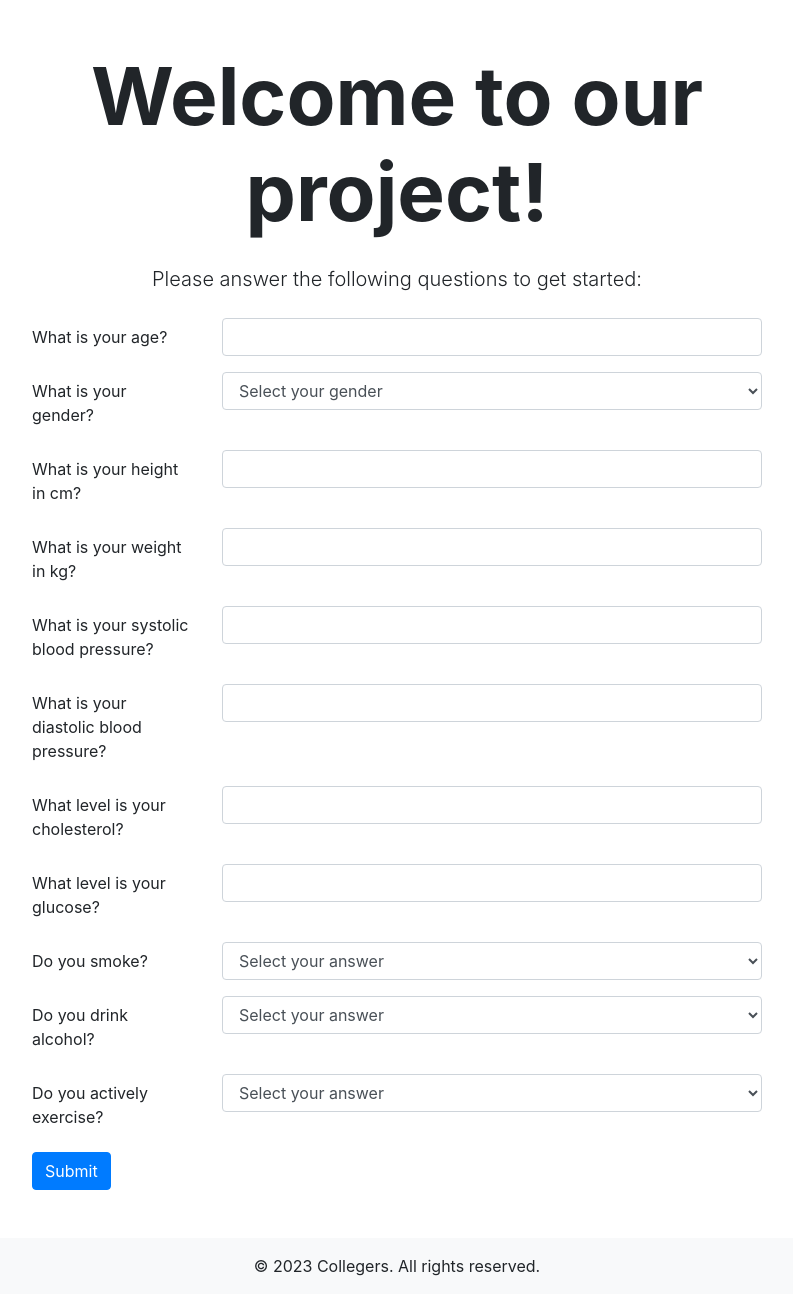
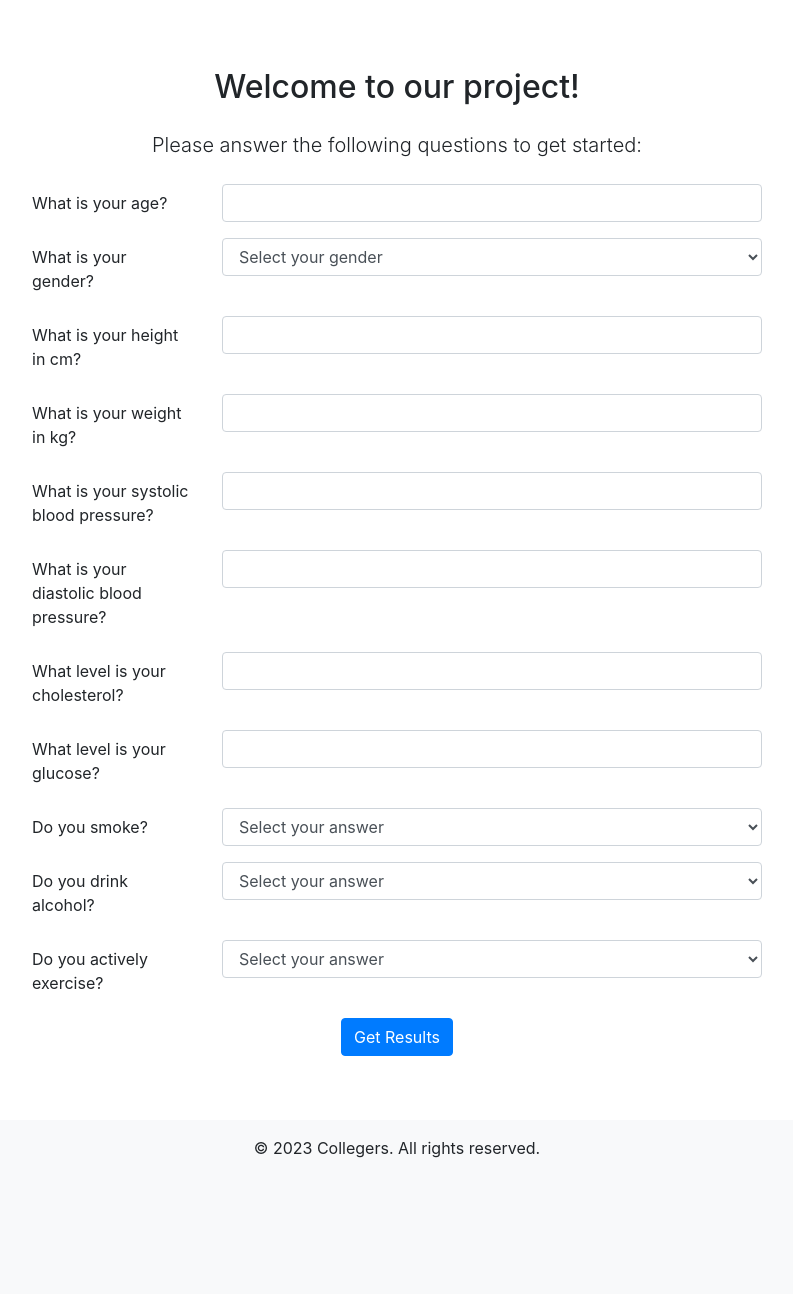
Before and after one commit to jjames003/cvdRiskFactors, a Django app: page / in a window 1280 px wide. Shown: the part 56-1350 px from the top of the page, without its empty margins (243-1036 px from the left). After the commit the page ends 1214 px from the top, so only its background shows below. Run offline with Django 4.2, Linux system fonts and the light colour scheme; some libraries are stand-ins or nearby versions.

Commit message:
Updated version of project

```diff
--- a/cvdRiskFactors/urls.py
+++ b/cvdRiskFactors/urls.py
@@ -1,23 +1,9 @@
-"""cvdRiskFactors URL Configuration
-
-The `urlpatterns` list routes URLs to views. For more information please see:
-    https://docs.djangoproject.com/en/4.1/topics/http/urls/
-Examples:
-Function views
-    1. Add an import:  from my_app import views
-    2. Add a URL to urlpatterns:  path('', views.home, name='home')
-Class-based views
-    1. Add an import:  from other_app.views import Home
-    2. Add a URL to urlpatterns:  path('', Home.as_view(), name='home')
-Including another URLconf
-    1. Import the include() function: from django.urls import include, path
-    2. Add a URL to urlpatterns:  path('blog/', include('blog.urls'))
-"""
 from django.contrib import admin
 from django.urls import path
 from . import views
 
 urlpatterns = [
-    path("admin/", admin.site.urls),
-    path("", views.home, name='home'),
+    path('admin/', admin.site.urls),
+    path('', views.home, name='home'),
+    path('results/', views.results, name='results')
 ]
--- a/cvdRiskFactors/views.py
+++ b/cvdRiskFactors/views.py
@@ -1,4 +1,26 @@
 from django.shortcuts import render
+from modelTraining.main import CardioRiskPredictor
 
 def home(request):
-    return render(request, 'home.html')
+    if request.method == 'POST':
+        age = int(request.POST.get('age'))
+        gender = int(request.POST.get('gender'))
+        height = float(request.POST.get('height'))
+        weight = float(request.POST.get('weight'))
+        ap_hi = int(request.POST.get('ap_hi'))
+        ap_lo = int(request.POST.get('ap_lo'))
+        cholesterol = int(request.POST.get('cholesterol'))
+        gluc = int(request.POST.get('gluc'))
+        smoke = int(request.POST.get('smoke'))
+        alco = int(request.POST.get('alco'))
+        active = int(request.POST.get('active'))
+
+        predictor = CardioRiskPredictor(model_file="modelTraining/model.pkl")
+        percentage = predictor.predict(age, gender, height, weight, ap_hi, ap_lo, cholesterol, gluc, smoke, alco, active)
+
+        return render(request, 'results.html', {'percentage': percentage})
+    else:
+        return render(request, 'home.html')
+
+def results(request):
+    return render(request, 'results.html')
--- /dev/null
+++ b/templates/base.html
@@ -0,0 +1,60 @@
+<!doctype html>
+<html lang="en">
+<head>
+    <meta charset="UTF-8"/>
+    <meta name="viewport" content="width=device-width, initial-scale=1.0"/>
+    <meta http-equiv="X-UA-Compatible" content="ie=edge"/>
+    <script src="https://ajax.googleapis.com/ajax/libs/jquery/3.5.1/jquery.min.js"></script>
+    <script src="https://stackpath.bootstrapcdn.com/bootstrap/4.3.1/js/bootstrap.min.js"
+          integrity="sha384-JjSmVgyd0p3pXB1rRibZUAYoIIy6OrQ6VrjIEaFf/nJGzIxFDsf4x0xIM+B07jRM"
+          crossorigin="anonymous"></script>
+
+    <link rel="stylesheet" href="https://stackpath.bootstrapcdn.com/bootstrap/4.3.1/css/bootstrap.min.css"
+          integrity="sha384-ggOyR0iXCbMQv3Xipma34MD+dH/1fQ784/j6cY/iJTQUOhcWr7x9JvoRxT2MZw1T" crossorigin="anonymous"/>
+    <link rel="stylesheet" href="https://use.fontawesome.com/releases/v5.7.2/css/all.css"
+          integrity="sha384-fnmOCqbTlWIlj8LyTjo7mOUStjsKC4pOpQbqyi7RrhN7udi9RwhKkMHpvLbHG9Sr" crossorigin="anonymous"/>
+
+    <title>CTP Spring Project</title>
+
+
+    <style>
+        .center {
+            display: flex;
+            flex-direction: column;
+            align-items: center;
+            justify-content: center;
+            height: 100vh;
+        }
+
+        h1 {
+            font-size: 5rem;
+            font-weight: bold;
+            text-align: center;
+        }
+
+        p {
+            font-size: 1rem;
+            text-align: center;
+        }
+
+
+    </style>
+</head>
+<body>
+    <body>
+        <nav class="navbar navbar-expand-lg navbar-light bg-light">
+          <a class="navbar-brand" href="#">The Collegers</a>
+          <button class="navbar-toggler" type="button" data-toggle="collapse" data-target="#navbarNav"
+                  aria-controls="navbarNav" aria-expanded="false" aria-label="Toggle navigation">
+            <span class="navbar-toggler-icon"></span>
+          </button>
+        </nav>
+        <div id="content" , name="content" , style=" padding-top:20px">
+			{% block content %}
+			{% endblock %}
+		</div>
+
+
+
+	</body>
+</html>
--- a/templates/home.html
+++ b/templates/home.html
@@ -1,71 +1,26 @@
-<!doctype html>
-<html lang="en">
-<head>
-    <meta charset="UTF-8"/>
-    <meta name="viewport" content="width=device-width, initial-scale=1.0"/>
-    <meta http-equiv="X-UA-Compatible" content="ie=edge"/>
-    <script src="https://ajax.googleapis.com/ajax/libs/jquery/3.5.1/jquery.min.js"></script>
-    <script src="https://stackpath.bootstrapcdn.com/bootstrap/4.3.1/js/bootstrap.min.js"
-          integrity="sha384-JjSmVgyd0p3pXB1rRibZUAYoIIy6OrQ6VrjIEaFf/nJGzIxFDsf4x0xIM+B07jRM"
-          crossorigin="anonymous"></script>
+{% extends 'base.html' %}
+{% load static %}
 
-    <link rel="stylesheet" href="https://stackpath.bootstrapcdn.com/bootstrap/4.3.1/css/bootstrap.min.css"
-          integrity="sha384-ggOyR0iXCbMQv3Xipma34MD+dH/1fQ784/j6cY/iJTQUOhcWr7x9JvoRxT2MZw1T" crossorigin="anonymous"/>
-    <link rel="stylesheet" href="https://use.fontawesome.com/releases/v5.7.2/css/all.css"
-          integrity="sha384-fnmOCqbTlWIlj8LyTjo7mOUStjsKC4pOpQbqyi7RrhN7udi9RwhKkMHpvLbHG9Sr" crossorigin="anonymous"/>
+{% block content %}
 
-    <title>CTP Spring Project</title>
-
-
-    <style>
-        .center {
-            display: flex;
-            flex-direction: column;
-            align-items: center;
-            justify-content: center;
-            height: 100vh;
-        }
-
-        h1 {
-            font-size: 5rem;
-            font-weight: bold;
-            text-align: center;
-        }
-
-        p {
-            font-size: 1rem;
-            text-align: center;
-        }
-
-
-    </style>
-</head>
-<body>
-    <body>
-        <nav class="navbar navbar-expand-lg navbar-light bg-light">
-          <a class="navbar-brand" href="#">The Collegers</a>
-          <button class="navbar-toggler" type="button" data-toggle="collapse" data-target="#navbarNav"
-                  aria-controls="navbarNav" aria-expanded="false" aria-label="Toggle navigation">
-            <span class="navbar-toggler-icon"></span>
-          </button>
-        </nav>
 
         <div class="container my-5">
           <div class="row justify-content-center">
             <div class="col-lg-8">
-              <h1 class="mb-4 text-center">Welcome to our project!</h1>
+              <h2 class="mb-4 text-center">Welcome to our project!</h2>
               <p class="lead mb-4 text-center">Please answer the following questions to get started:</p>
-              <form>
+              <form id="home" method="POST" action="{% url 'home' %}">
+                {% csrf_token %}
                 <div class="form-group row">
                   <label for="age" class="col-sm-3 col-form-label">What is your age?</label>
                   <div class="col-sm-9">
-                    <input type="number" class="form-control" id="age" min="1" max="100" required>
+                    <input type="number" class="form-control" id="age" name="age" min="1" max="100" required>
                   </div>
                 </div>
                 <div class="form-group row">
                   <label for="gender" class="col-sm-3 col-form-label">What is your gender?</label>
                   <div class="col-sm-9">
-                    <select class="form-control" id="gender" required>
+                    <select class="form-control" id="gender" name="gender" required>
                       <option value="" selected disabled>Select your gender</option>
                       <option value="1">Male</option>
                       <option value="2">Female</option>
@@ -75,43 +30,43 @@
                 <div class="form-group row">
                   <label for="height" class="col-sm-3 col-form-label">What is your height in cm?</label>
                   <div class="col-sm-9">
-                    <input type="number" class="form-control" id="height" min="50" max="280" required>
+                    <input type="number" class="form-control" id="height" name="height" min="50" max="280" required>
                   </div>
                 </div>
                 <div class="form-group row">
                   <label for="weight" class="col-sm-3 col-form-label">What is your weight in kg?</label>
                   <div class="col-sm-9">
-                    <input type="number" class="form-control" id="weight" min="15" max="125" required>
+                    <input type="number" class="form-control" id="weight" name="weight" min="15" max="125" required>
                   </div>
                 </div>
                 <div class="form-group row">
                   <label for="systolic-blood-pressure" class="col-sm-3 col-form-label">What is your systolic blood pressure?</label>
                   <div class="col-sm-9">
-                    <input type="number" class="form-control" id="systolic-blood-pressure" min="100" max="200" required>
+                    <input type="number" class="form-control" id="systolic-blood-pressure" name="ap_hi" min="100" max="200" required>
                   </div>
                 </div>
                 <div class="form-group row">
                   <label for="diastolic-blood-pressure" class="col-sm-3 col-form-label">What is your diastolic blood pressure?</label>
                   <div class="col-sm-9">
-                    <input type="number" class="form-control" id="diastolic-blood-pressure" min="70" max="130" required>
+                    <input type="number" class="form-control" id="diastolic-blood-pressure" name="ap_lo" min="70" max="130" required>
                   </div>
                 </div>
                 <div class="form-group row">
                   <label for="cholesterol" class="col-sm-3 col-form-label">What level is your cholesterol?</label>
                   <div class="col-sm-9">
-                    <input type="number" class="form-control" id="cholesterol" min="1" max="3" required>
+                    <input type="number" class="form-control" id="cholesterol" name="cholesterol" min="1" max="3" required>
                   </div>
                 </div>
                 <div class="form-group row">
                   <label for="glucose" class="col-sm-3 col-form-label">What level is your glucose?</label>
                   <div class="col-sm-9">
-                    <input type="number" class="form-control" id="glucose" min="1" max="3" required>
+                    <input type="number" class="form-control" id="glucose" name="gluc" min="1" max="3" required>
                   </div>
                 </div>
                 <div class="form-group row">
                   <label for="smoke" class="col-sm-3 col-form-label">Do you smoke?</label>
                   <div class="col-sm-9">
-                    <select class="form-control" id="smoke" required>
+                    <select class="form-control" id="smoke" name="smoke" required>
                       <option value="" selected disabled>Select your answer</option>
                       <option value="1">Yes</option>
                       <option value="0">No</option>
@@ -121,7 +76,7 @@
                 <div class="form-group row">
                   <label for="alcohol" class="col-sm-3 col-form-label">Do you drink alcohol?</label>
                   <div class="col-sm-9">
-                    <select class="form-control" id="alcohol" required>
+                    <select class="form-control" id="alcohol" name="alco" required>
                       <option value="" selected disabled>Select your answer</option>
                       <option value="1">Yes</option>
                       <option value="0">No</option>
@@ -131,14 +86,18 @@
                 <div class="form-group row">
                   <label for="active" class="col-sm-3 col-form-label">Do you actively exercise?</label>
                   <div class="col-sm-9">
-                    <select class="form-control" id="active" required>
+                    <select class="form-control" id="active" name="active" required>
                       <option value="" selected disabled>Select your answer</option>
                       <option value="1">Yes</option>
                       <option value="0">No</option>
                     </select>
                   </div>
                 </div>
-                <button type="submit" class="btn btn-primary">Submit</button>
+                <div class="form-group row text-center">
+                  <div class="col-sm-12">
+                    <button type="submit" class="btn btn-primary" id="submit-button">Get Results</button>
+                  </div>
+                </div>
               </form>
             </div>
           </div>
@@ -154,11 +113,9 @@
           var year = new Date().getFullYear();
           document.getElementById("year").innerHTML = year;
         </script>
-      </body>
 
-</body>
 <script>
   var year = new Date().getFullYear();
   document.getElementById("year").innerHTML = year;
 </script>
-</html>
+{% endblock %}
```
Also changed, not shown: modelTraining/main.py (+19 -76 lines), templates/results.html (added, +9 -0 lines).
